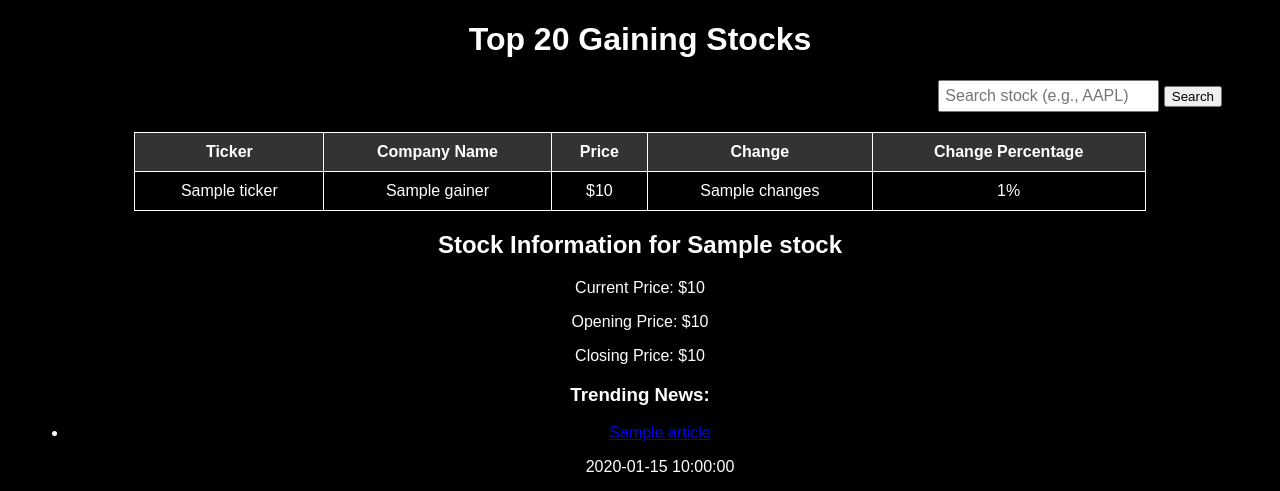
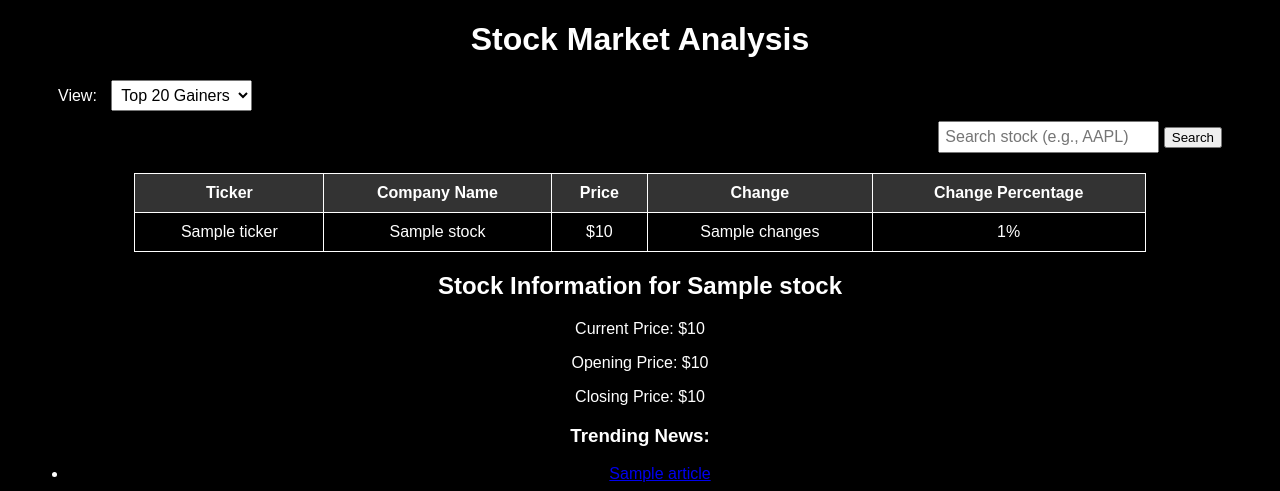
Before and after one commit to t-provelo/webapp-stock, a Flask app: template analysis/templates/stock.html in a window 1280 px wide. Shown: the top 491 px of the page. Run offline with Flask 3, Linux system fonts and the light colour scheme; the template is opened without the code that fills it: most values are stand-ins (such as "Sample title", 1, 10 or a date in 2020).

Commit message:
Update app.py stock.html

```diff
--- a/analysis/app.py
+++ b/analysis/app.py
@@ -3,19 +3,26 @@
 
 app = Flask(__name__)
 
-@app.route('/')
+@app.route('/', methods=['GET', 'POST'])
 def home():
-    # Fetch the top 20 gainers
-    api_url = "https://financialmodelingprep.com/api/v3/gainers?apikey=cEIQ6q3OnK0zxQCJqnCeRjSLIVGsyEwx"
+    # Default to showing top gainers
+    filter_type = request.form.get('filter_type', 'gainers')  # Default is gainers
+
+    # Determine which API URL to use based on the filter
+    if filter_type == 'gainers':
+        api_url = "https://financialmodelingprep.com/api/v3/gainers?apikey=cEIQ6q3OnK0zxQCJqnCeRjSLIVGsyEwx"
+    else:  # 'losers' filter
+        api_url = "https://financialmodelingprep.com/api/v3/losers?apikey=cEIQ6q3OnK0zxQCJqnCeRjSLIVGsyEwx"
+
     response = requests.get(api_url)
 
     if response.status_code == 200:
-        gainers_data = response.json()
-        top_20_gainers = gainers_data[:20]  # Only take the first 20 gainers
+        market_data = response.json()
+        top_20_stocks = market_data[:20]  # Only take the first 20
     else:
-        top_20_gainers = []
+        top_20_stocks = []
 
-    return render_template('stock.html', gainers=top_20_gainers)
+    return render_template('stock.html', stocks=top_20_stocks, filter_type=filter_type)
 
 
 @app.route('/search', methods=['POST'])
--- a/analysis/templates/stock.html
+++ b/analysis/templates/stock.html
@@ -32,19 +32,39 @@
             padding: 5px;
             font-size: 16px;
         }
+        .filter-bar {
+            text-align: left;
+            margin: 10px 50px;
+        }
+        select {
+            padding: 5px;
+            font-size: 16px;
+            margin-left: 10px;
+        }
         .stock-info {
             margin: 20px;
         }
     </style>
 </head>
 <body>
-    <h1>Top 20 Gaining Stocks</h1>
+    <h1>Stock Market Analysis</h1>
+
+    <!-- Filter Dropdown -->
+    <form class="filter-bar" method="POST" action="/">
+        <label for="filter_type">View: </label>
+        <select name="filter_type" id="filter_type" onchange="this.form.submit()">
+            <option value="gainers" {% if filter_type == 'gainers' %}selected{% endif %}>Top 20 Gainers</option>
+            <option value="losers" {% if filter_type == 'losers' %}selected{% endif %}>Top 20 Losers</option>
+        </select>
+    </form>
+
+    <!-- Search Bar -->
     <form class="search-bar" action="/search" method="POST">
         <input type="text" name="stock_symbol" placeholder="Search stock (e.g., AAPL)" required>
         <button type="submit">Search</button>
     </form>
 
-    {% if gainers %}
+    {% if stocks %}
         <table>
             <thead>
                 <tr>
@@ -56,19 +76,19 @@
                 </tr>
             </thead>
             <tbody>
-                {% for gainer in gainers %}
+                {% for stock in stocks %}
                 <tr>
-                    <td>{{ gainer.ticker }}</td>
-                    <td>{{ gainer.companyName }}</td>
-                    <td>${{ gainer.price }}</td>
-                    <td>{{ gainer.changes }}</td>
-                    <td>{{ gainer.changesPercentage }}%</td>
+                    <td>{{ stock.ticker }}</td>
+                    <td>{{ stock.companyName }}</td>
+                    <td>${{ stock.price }}</td>
+                    <td>{{ stock.changes }}</td>
+                    <td>{{ stock.changesPercentage }}%</td>
                 </tr>
                 {% endfor %}
             </tbody>
         </table>
     {% else %}
-        <p>No gainers data available at the moment.</p>
+        <p>No data available at the moment.</p>
     {% endif %}
 
     {% if stock_data %}
```
